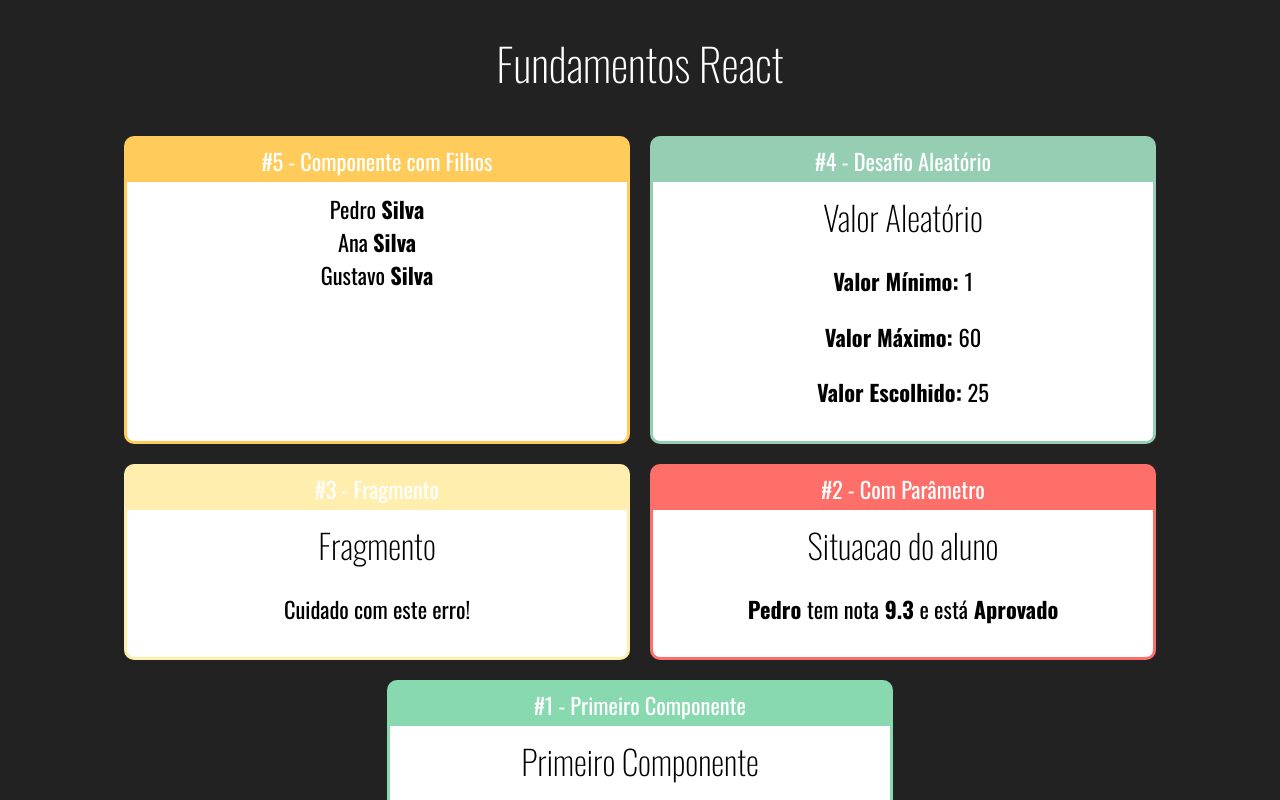
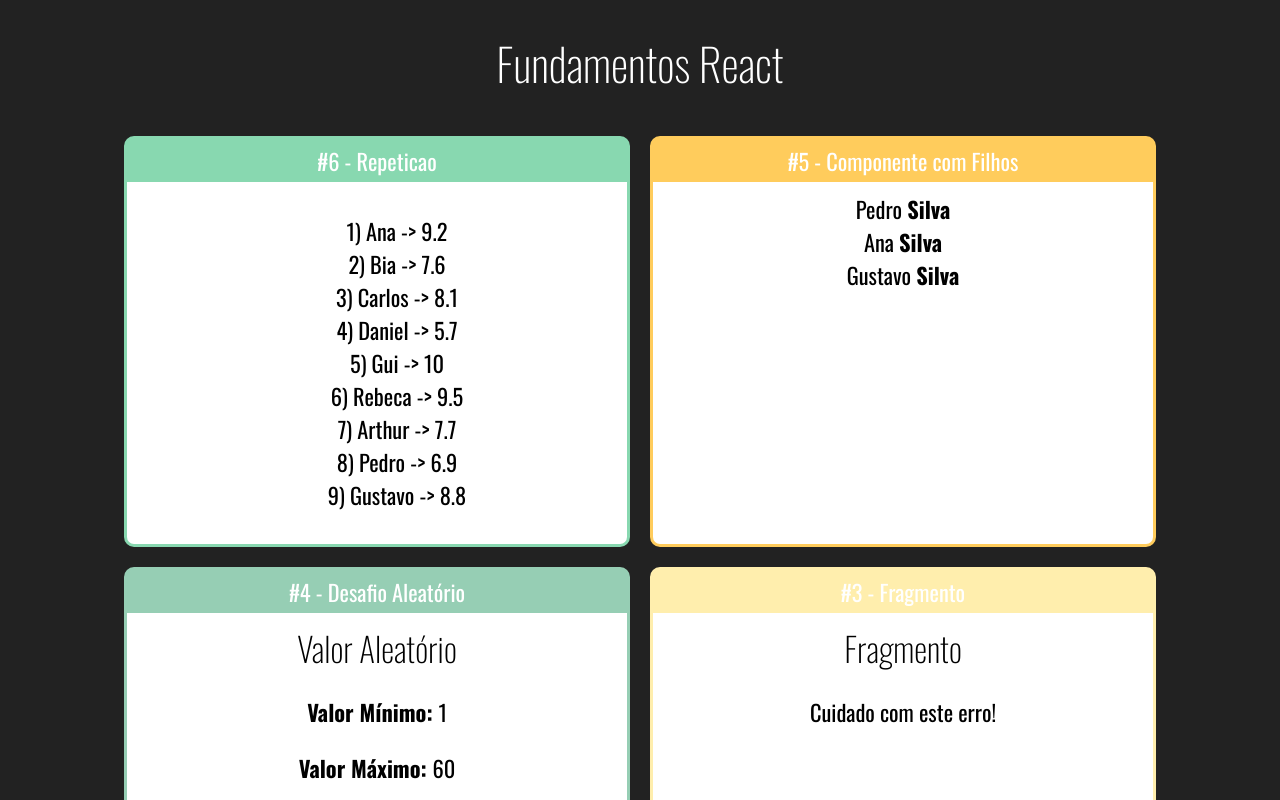
Before and after one commit to mbpfilho/React-Redux, a React (Create React App) app in the folder fundamentos-react/: page / in a window 1280 px wide. Shown: the top 800 px of the page. Built offline with nearby package versions, Linux system fonts and the light colour scheme.

Commit message:
repeticao

```diff
--- a/fundamentos-react/src/App.jsx
+++ b/fundamentos-react/src/App.jsx
@@ -1,6 +1,7 @@
 import "./App.css"
 import React from "react"
 
+import ListaAlunos from "./components/repeticao/ListaAlunos"
 import Familia from "./components/basics/Familia"
 import FamiliaMembro from "./components/basics/FamiliaMembro"
 import Card from "./components/layout/Card"
@@ -15,6 +16,10 @@ export default function App(){
       <h1>Fundamentos React</h1>
 
       <div className="Cards">
+        <Card titulo="#6 - Repeticao" color="#88d8b0 ">
+          <ListaAlunos></ListaAlunos>
+        </Card>
+
         <Card titulo="#5 - Componente com Filhos" color="#ffcc5c ">
           <Familia sobrenome="Silva">
             <FamiliaMembro nome="Pedro"/>
--- /dev/null
+++ b/fundamentos-react/src/components/repeticao/ListaAlunos.jsx
@@ -0,0 +1,15 @@
+import React from "react"
+import alunos from "../../data/alunos"
+
+export default function ListaAlunos(props){
+  const alunosLI=alunos.map(aluno=>{
+    return <li key={aluno.id}>{aluno.id}) {aluno.nome} -> {aluno.nota}</li>
+  })
+  return(
+    <div>
+      <ul style={{listStyle:"none"}}>
+        {alunosLI}
+      </ul>
+    </div>
+  )
+}
--- /dev/null
+++ b/fundamentos-react/src/data/alunos.js
@@ -0,0 +1,12 @@
+/* eslint-disable import/no-anonymous-default-export */
+export default [
+  {id:1,nome:"Ana",nota:9.2},
+  {id:2,nome:"Bia",nota:7.6},
+  {id:3,nome:"Carlos",nota:8.1},
+  {id:4,nome:"Daniel",nota:5.7},
+  {id:5,nome:"Gui",nota:10.0},
+  {id:6,nome:"Rebeca",nota:9.5},
+  {id:7,nome:"Arthur",nota:7.7},
+  {id:8,nome:"Pedro",nota:6.9},
+  {id:9,nome:"Gustavo",nota:8.8}
+]
```
